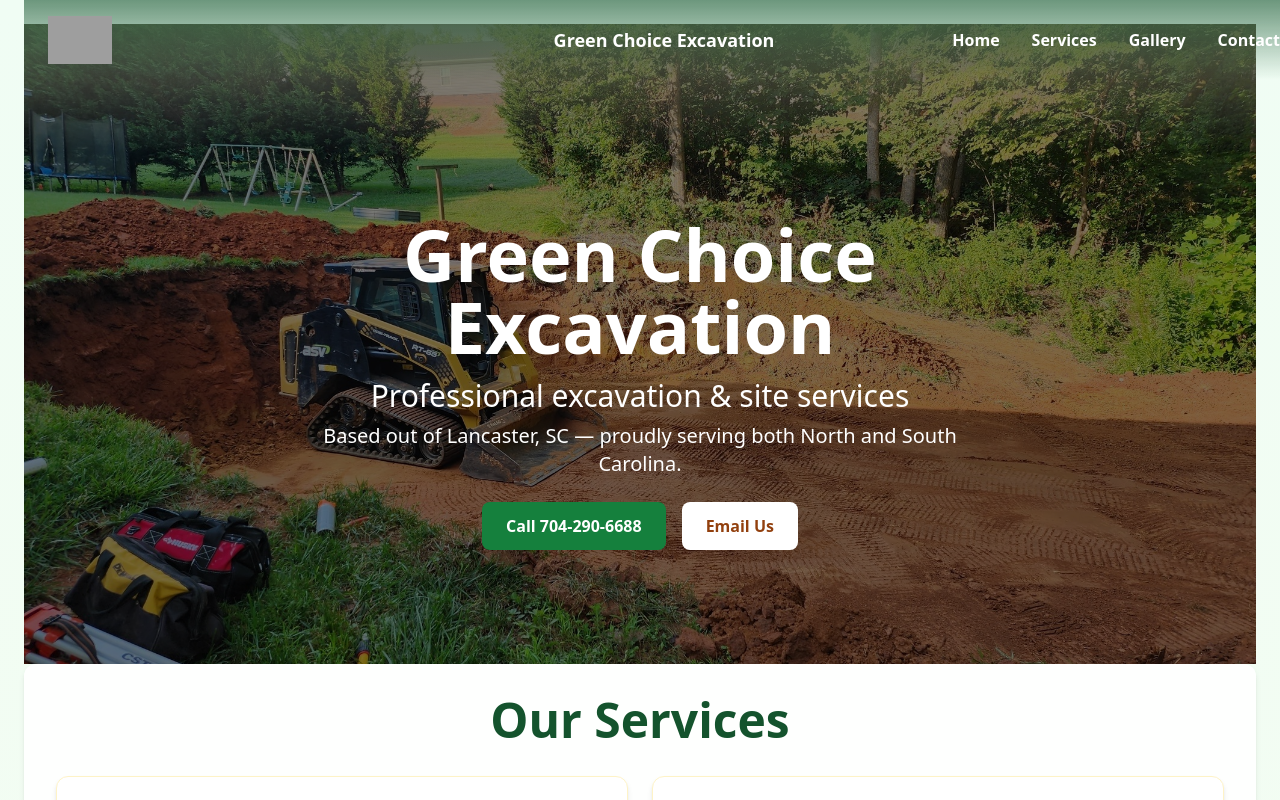
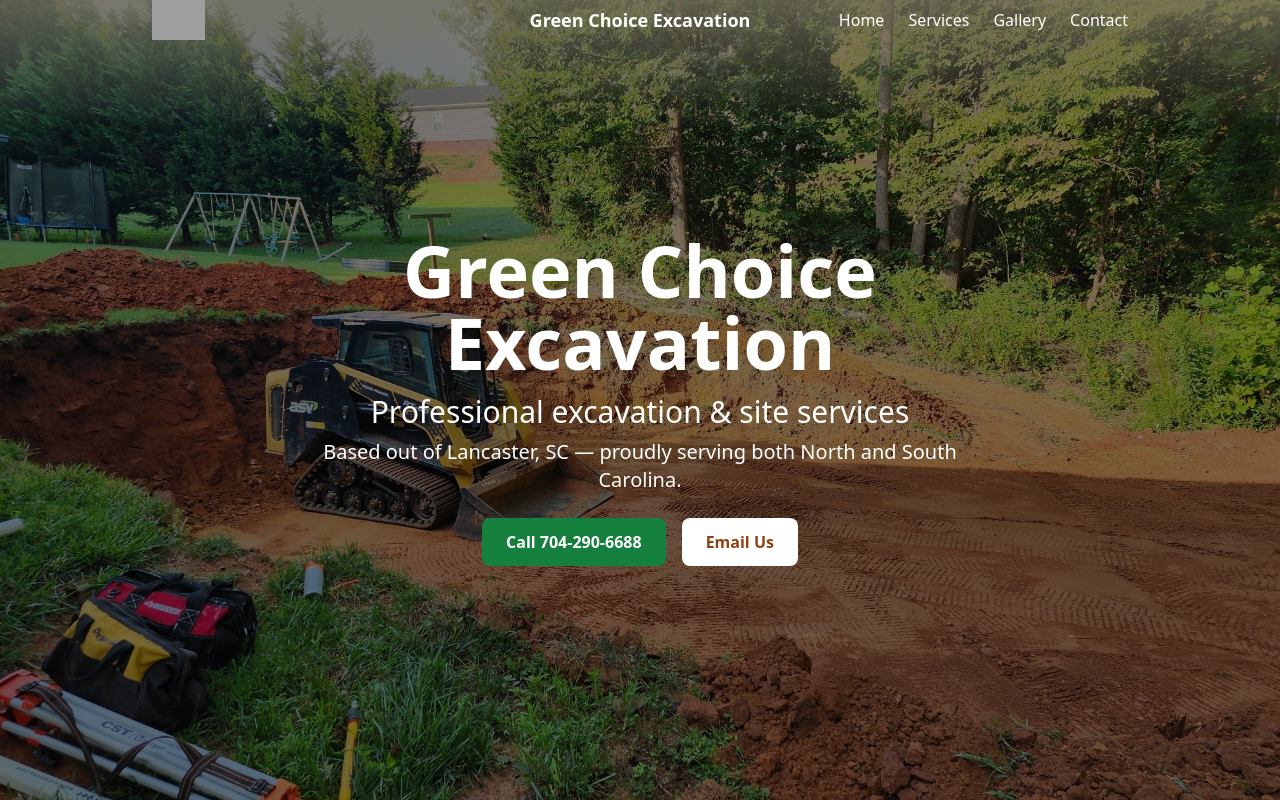
Before and after one commit to seabridge-digital/green-choice-excavation, a Next.js app: page / in a window 1280 px wide. Shown: the top 800 px of the page. Built offline with nearby package versions, Linux system fonts and the light colour scheme; grey boxes are pictures that could not be loaded.

Commit message:
color changes and hero expansion

```diff
--- a/app/header.tsx
+++ b/app/header.tsx
@@ -1,17 +1,46 @@
-export default function Header() {
+interface HeaderProps {
+  menuOpen: boolean;
+  setMenuOpen: (open: boolean) => void;
+  scrolled: boolean;
+}
+
+export default function Header({ menuOpen, setMenuOpen, scrolled }: HeaderProps) {
   return (
-    <header className="fixed top-0 w-full z-20 absolute flex justify-between items-center p-4 bg-transparent">
-      <img
-        src="/green-choice-excavation-logo.png"
-        alt="Green Choice Excavation Logo"
-        className="h-10 w-auto"
-      />
-      <nav className="space-x-6 text-white">
-        <a href="#home" className="hover:underline">Home</a>
-        <a href="#services" className="hover:underline">Services</a>
-        <a href="#gallery" className="hover:underline">Gallery</a>
-        <a href="#contact" className="hover:underline">Contact</a>
-      </nav>
+    <header
+      className={`fixed top-0 left-0 right-0 z-20 transition-colors ${
+        scrolled ? "bg-white shadow-md" : "bg-transparent"
+      }`}
+    >
+      <div className="max-w-5xl mx-auto grid grid-cols-3 items-center px-6">
+        <div className="flex justify-start">
+          <img src="/logo-svg.svg" alt="Green Choice Excavation Logo" className="h-10 w-auto" />
+        </div>
+        <div className="flex justify-center">
+          <span className={`text-sm md:text-lg font-semibold ${scrolled ? "text-black" : "text-white"}`}>Green Choice Excavation</span>
+        </div>
+        <nav className={`hidden md:flex justify-end space-x-6 items-center ${scrolled ? "text-black" : "text-white"}`}>
+          <a href="#home" className="hover:underline">Home</a>
+          <a href="#services" className="hover:underline">Services</a>
+          <a href="#gallery" className="hover:underline">Gallery</a>
+          <a href="#contact" className="hover:underline">Contact</a>
+        </nav>
+        <div className="md:hidden flex justify-end">
+          <button
+            onClick={() => setMenuOpen(!menuOpen)}
+            className={`focus:outline-none ${scrolled ? "text-black" : "text-white"}`}
+          >
+            {menuOpen ? "✕" : "☰"}
+          </button>
+        </div>
+      </div>
+      {menuOpen && (
+        <div className="md:hidden bg-white shadow-md flex flex-col items-center text-center space-y-4 py-6">
+          <a href="#home" onClick={() => setMenuOpen(false)}>Home</a>
+          <a href="#services" onClick={() => setMenuOpen(false)}>Services</a>
+          <a href="#gallery" onClick={() => setMenuOpen(false)}>Gallery</a>
+          <a href="#contact" onClick={() => setMenuOpen(false)}>Contact</a>
+        </div>
+      )}
     </header>
   )
 }
--- a/app/page.tsx
+++ b/app/page.tsx
@@ -1,6 +1,7 @@
 "use client"
 
 import { useState, useEffect } from "react"
+import Header from "./header"
 
 export default function Home() {
   const [scrolled, setScrolled] = useState(false)
@@ -53,99 +54,42 @@ export default function Home() {
   }
 
   return (
-    <main className="p-6 bg-gradient-to-b from-green-50 to-amber-50 font-sans">
-      <header className={`fixed top-0 w-full z-20 transition-colors ${scrolled ? "bg-white shadow-md text-black" : "bg-gradient-to-b from-green-900/60 to-transparent text-white"}`}>
-        <div className="max-w-7xl mx-auto grid grid-cols-3 items-center py-4 px-6 relative">
-          {/* Left: Logo */}
-          <div className="flex items-center justify-start">
-            <img src="/logo-svg.svg" alt="Logo" className="h-12 w-auto" />
-          </div>
-          {/* Center: Site Title */}
-          <div className="flex justify-center font-bold text-lg cursor-pointer">
-            <a href="#home" className="hidden md:block">Green Choice Excavation</a>
-          </div>
-          {/* Right: Nav/Hamburger */}
-          <div className="flex justify-end items-center">
-            {/* Desktop Nav */}
-            <nav className="hidden md:flex justify-end">
-              <ul className="flex space-x-8 font-semibold">
-                <li>
-                  <a href="#home" className="hover:text-amber-700">Home</a>
-                </li>
-                <li>
-                  <a href="#services" className="hover:text-amber-700">Services</a>
-                </li>
-                <li>
-                  <a href="#gallery" className="hover:text-amber-700">Gallery</a>
-                </li>
-                <li>
-                  <a href="#contact" className="hover:text-amber-700">Contact</a>
-                </li>
-              </ul>
-            </nav>
-            {/* Mobile Hamburger */}
-            <div className="md:hidden ml-auto">
-              <button
-                aria-label={menuOpen ? "Close menu" : "Open menu"}
-                className="text-3xl focus:outline-none"
-                onClick={() => setMenuOpen((open) => !open)}
-              >
-                {menuOpen ? "✕" : "☰"}
-              </button>
-            </div>
-          </div>
-          {/* Mobile Menu Dropdown */}
-          <div
-            className={`absolute top-full left-0 w-full bg-white shadow-md flex flex-col items-center justify-center text-center space-y-4 py-6 md:hidden z-30
-              transform transition-all duration-300 ease-in-out
-              ${menuOpen ? "max-h-screen opacity-100" : "max-h-0 opacity-0 overflow-hidden"}
-            `}
-            style={{ pointerEvents: menuOpen ? "auto" : "none" }}
-          >
-            <a
-              href="#home"
-              className="text-lg font-semibold text-gray-800 hover:text-amber-700"
-              onClick={() => setMenuOpen(false)}
-            >
-              Home
-            </a>
-            <a
-              href="#services"
-              className="text-lg font-semibold text-gray-800 hover:text-amber-700"
-              onClick={() => setMenuOpen(false)}
-            >
-              Services
-            </a>
-            <a
-              href="#gallery"
-              className="text-lg font-semibold text-gray-800 hover:text-amber-700"
-              onClick={() => setMenuOpen(false)}
-            >
-              Gallery
-            </a>
-            <a
-              href="#contact"
-              className="text-lg font-semibold text-gray-800 hover:text-amber-700"
-              onClick={() => setMenuOpen(false)}
-            >
-              Contact
-            </a>
-          </div>
-        </div>
-      </header>
+    <main className="bg-gradient-to-b from-green-50 to-amber-50 font-sans overflow-x-hidden">
+      <Header scrolled={scrolled} menuOpen={menuOpen} setMenuOpen={setMenuOpen} />
 
-      <section id="home" className="relative h-[80vh] pt-20 flex items-center justify-center text-center text-white">
-        <img src="/hero.jpg" alt="Hero" className="absolute inset-0 w-full h-full object-cover rounded-none" />
+      <section
+        id="home"
+        className="relative w-full min-h-screen flex items-center justify-center text-center text-white m-0 p-0"
+      >
+        <img
+          src="/hero.jpg"
+          alt="Hero"
+          className="absolute inset-0 w-full h-full object-cover"
+        />
         <div className="absolute inset-x-0 top-0 h-32 bg-gradient-to-b from-amber-100/70 to-transparent"></div>
         <div className="absolute inset-0 bg-black bg-opacity-50"></div>
         <div className="relative z-10 flex justify-center w-full">
           <div className="w-full max-w-2xl mx-auto">
             <h1 className="text-6xl md:text-7xl font-bold mb-4 text-white">Green Choice Excavation</h1>
-            <p className="text-2xl md:text-3xl text-white">Professional excavation & site services</p>
-            <p className="text-lg md:text-xl mt-2 text-white">Based out of Lancaster, SC — proudly serving both North and South Carolina.</p>
+            <p className="text-2xl md:text-3xl text-white">
+              Professional excavation & site services
+            </p>
+            <p className="text-lg md:text-xl mt-2 text-white">
+              Based out of Lancaster, SC — proudly serving both North and South Carolina.
+            </p>
             <div className="mt-6 flex flex-col sm:flex-row justify-center gap-4">
-              <a href="tel:7042906688" className="bg-green-700 hover:bg-green-800 text-white px-6 py-3 rounded-lg font-semibold text-center">Call 704-290-6688</a>
-              <a href="mailto:gce10@gmail.com" className="bg-white text-amber-800 hover:bg-gray-100 px-6 py-3 rounded-lg font-semibold text-center">Email Us</a>
+              <a
+                href="tel:7042906688"
+                className="bg-green-700 hover:bg-green-800 text-white px-6 py-3 rounded-lg font-semibold text-center"
+              >
+                Call 704-290-6688
+              </a>
+              <a
+                href="mailto:gce10@gmail.com"
+                className="bg-white text-amber-800 hover:bg-gray-100 px-6 py-3 rounded-lg font-semibold text-center"
+              >
+                Email Us
+              </a>
             </div>
           </div>
         </div>
@@ -212,7 +156,7 @@ export default function Home() {
       </section>
 
       <div className="my-12 flex justify-center">
-        <div className="w-24 h-1 bg-gradient-to-r from-green-600 to-amber-600 rounded-full"></div>
+        <div className="w-24 h-1 bg-gradient-to-r from-green-900 to-green-400 rounded-full"></div>
       </div>
 
       <section id="about" className="mb-12">
@@ -251,7 +195,7 @@ export default function Home() {
       </section>
 
       <div className="my-12 flex justify-center">
-        <div className="w-24 h-1 bg-gradient-to-r from-green-600 to-amber-600 rounded-full"></div>
+        <div className="w-24 h-1 bg-gradient-to-r from-green-900 to-green-400 rounded-full"></div>
       </div>
 
       <section id="gallery">
@@ -288,7 +232,7 @@ export default function Home() {
         <div className="bg-white/90 backdrop-blur-sm rounded-xl shadow-md p-8 mb-12">
           <h2 className="text-4xl md:text-5xl font-extrabold text-green-900 text-center mb-8">Contact</h2>
           {/* Call/Email Card */}
-          <div className="bg-gradient-to-r from-green-700 to-amber-600 text-white rounded-xl shadow-md p-6 mb-8 text-center">
+          <div className="bg-gradient-to-r from-green-900 to-green-400 text-white rounded-xl shadow-md p-6 mb-8 text-center">
             <h3 className="text-2xl font-bold mb-4">Ready to Get Started?</h3>
             <div className="flex flex-col sm:flex-row justify-center gap-4">
               <a
```
